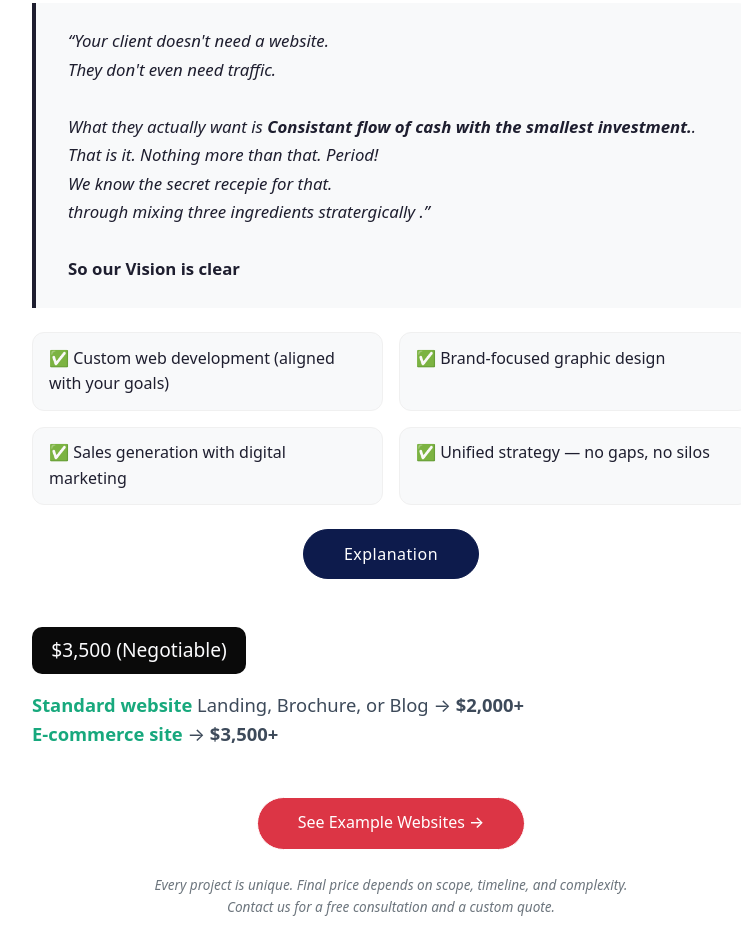
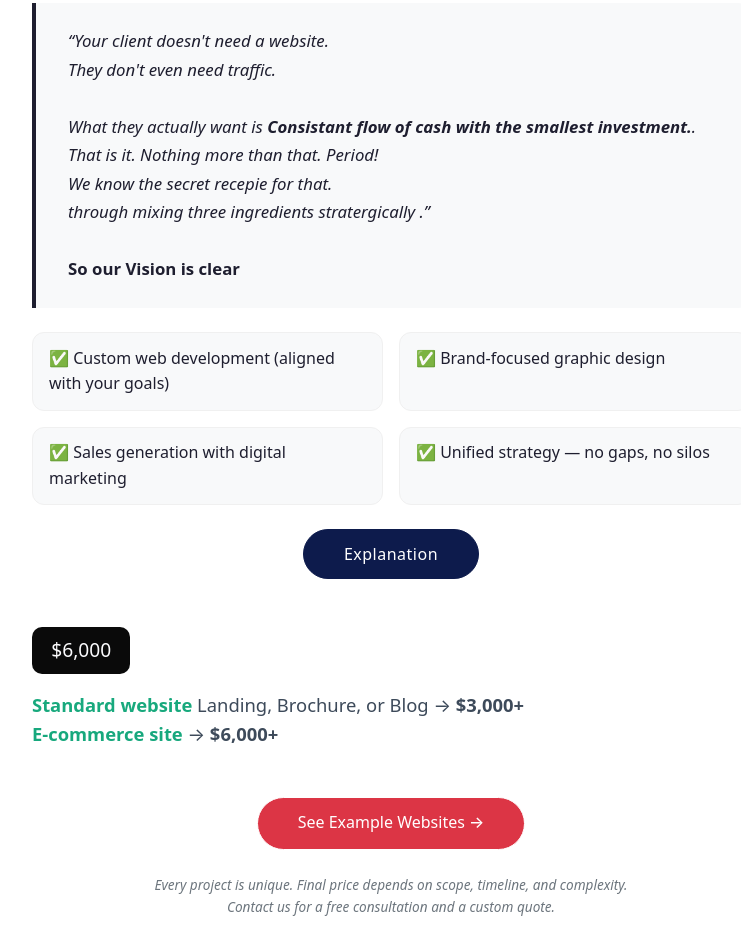
Before and after one commit to ashen-boop/Revenue-Hub-3, a plain HTML site: page index.html in a window 1280 px wide. Shown: the part 262-1208 px from the top of the page, without its empty margins (249-990 px from the left). Drawn offline with Linux system fonts and the light colour scheme.

Commit message:
Update index.html

```diff
--- a/index.html
+++ b/index.html
@@ -1005,10 +1005,10 @@
   </p>
 
 
-    <div class="price-tag">$3,500 (Negotiable)</div>
+    <div class="price-tag">$6,000</div>
     <p style="font-size: 1.15rem; color: #3d4a5a; margin-top: -0.5rem; margin-bottom: 1.5rem; text-align: left;">
-      <strong style="color: #18a97d;">Standard website</strong> Landing, Brochure, or Blog → <strong>$2,000+</strong><br>
-      <strong style="color: #17a87d;">E-commerce site</strong> → <strong>$3,500+</strong>
+      <strong style="color: #18a97d;">Standard website</strong> Landing, Brochure, or Blog → <strong>$3,000+</strong><br>
+      <strong style="color: #17a87d;">E-commerce site</strong> → <strong>$6,000+</strong>
     </p>
 
 
```
